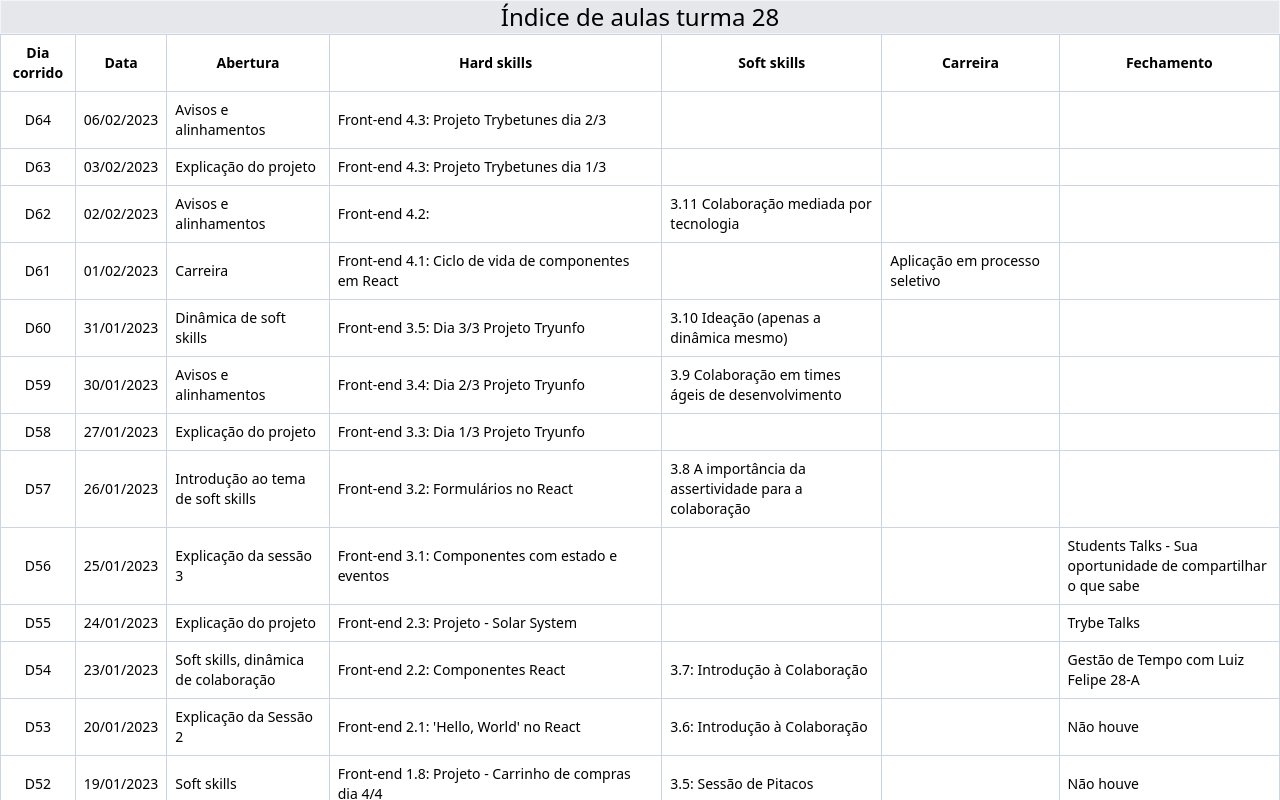
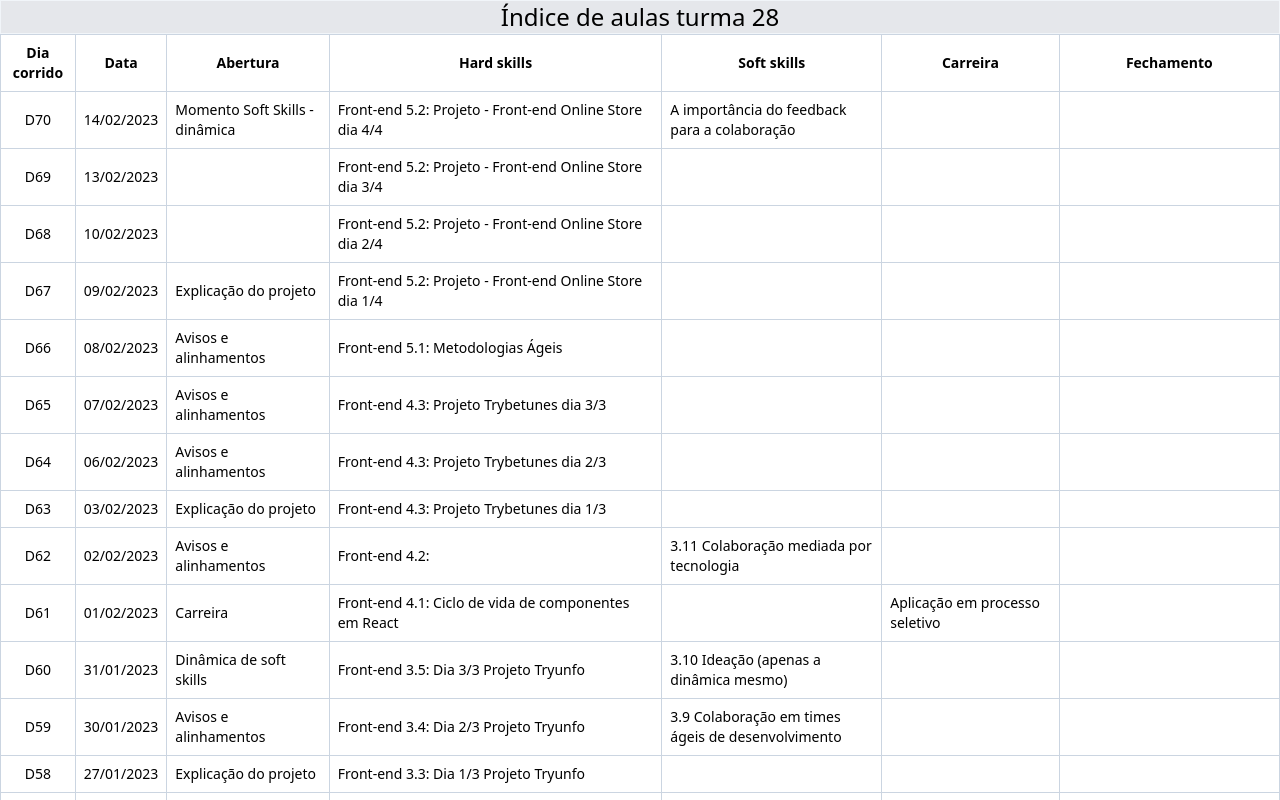
Before and after one commit to parseiro/course-annotations, a React (Create React App) app: page / in a window 1280 px wide. Shown: the top 800 px of the page. Built offline with nearby package versions, Linux system fonts and the light colour scheme.

Commit message:
D65 a D70

```diff
--- a/src/App.js
+++ b/src/App.js
@@ -3,6 +3,60 @@ import { format } from "date-fns";
 import './App.css';
 
 const days = [
+  {
+    title: "D70",
+    date: new Date("2023, 02, 14"),
+    hardSkills: "Front-end 5.2: Projeto - Front-end Online Store dia 4/4",
+    softSkils: "A importância do feedback para a colaboração",
+    carreira: "",
+    abertura: "Momento Soft Skills - dinâmica",
+    fechamento: "",
+  },
+  {
+    title: "D69",
+    date: new Date("2023, 02, 13"),
+    hardSkills: "Front-end 5.2: Projeto - Front-end Online Store dia 3/4",
+    softSkils: "",
+    carreira: "",
+    abertura: "",
+    fechamento: "",
+  },
+  {
+    title: "D68",
+    date: new Date("2023, 02, 10"),
+    hardSkills: "Front-end 5.2: Projeto - Front-end Online Store dia 2/4",
+    softSkils: "",
+    carreira: "",
+    abertura: "",
+    fechamento: "",
+  },
+  {
+    title: "D67",
+    date: new Date("2023, 02, 09"),
+    hardSkills: "Front-end 5.2: Projeto - Front-end Online Store dia 1/4",
+    softSkils: "",
+    carreira: "",
+    abertura: "Explicação do projeto",
+    fechamento: "",
+  },
+  {
+    title: "D66",
+    date: new Date("2023, 02, 08"),
+    hardSkills: "Front-end 5.1: Metodologias Ágeis",
+    softSkils: "",
+    carreira: "",
+    abertura: "Avisos e alinhamentos",
+    fechamento: "",
+  },
+  {
+    title: "D65",
+    date: new Date("2023, 02, 07"),
+    hardSkills: "Front-end 4.3: Projeto Trybetunes dia 3/3",
+    softSkils: "",
+    carreira: "",
+    abertura: "Avisos e alinhamentos",
+    fechamento: "",
+  },
   {
     title: "D64",
     date: new Date("2023, 02, 06"),
```
